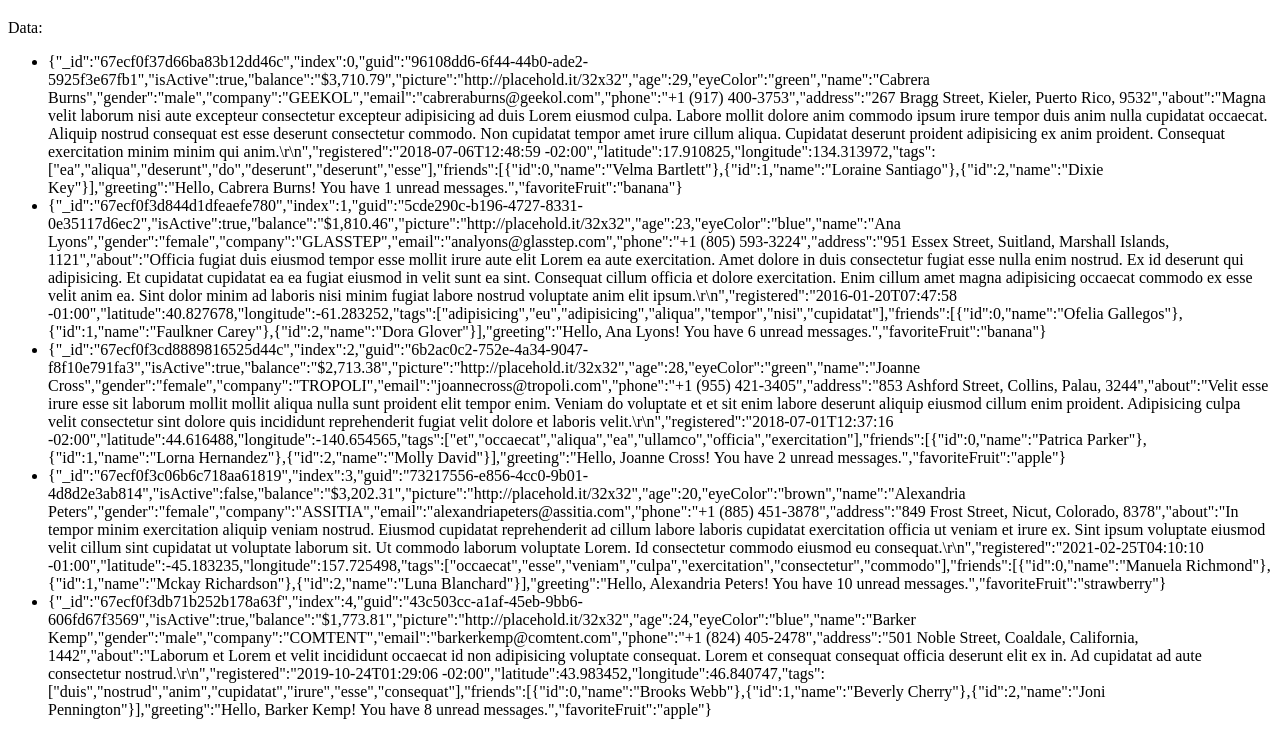
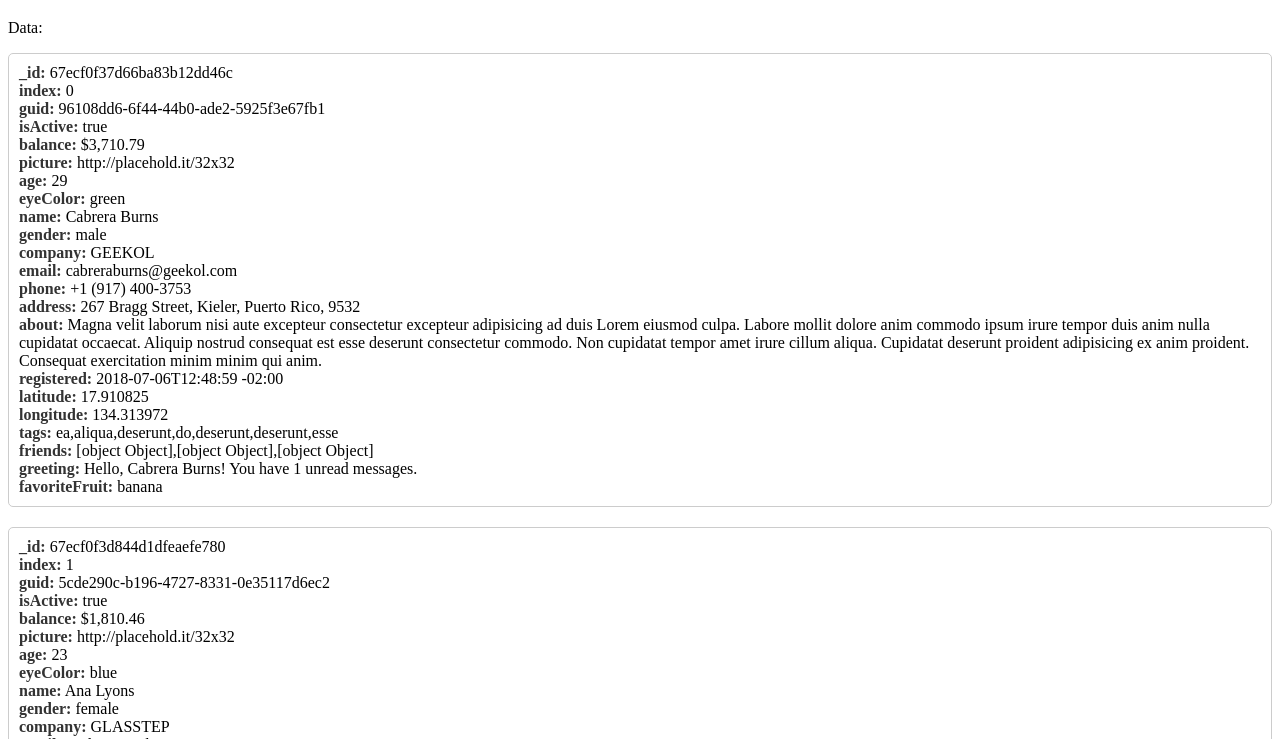
Before and after one commit to BerkanHRGL/javascript_oefening, a plain HTML site: page index.html in a window 1280 px wide. Shown: the part 61-800 px from the top of the page. Drawn offline with Linux system fonts and the light colour scheme.

Commit message:
Added css and updated js
Made the data easier to read

```diff
--- a/index.html
+++ b/index.html
@@ -4,6 +4,7 @@
     <meta charset="UTF-8">
     <meta name="viewport" content="width=device-width, initial-scale=1.0">
     <title>Javascript json</title>
+    <link rel="stylesheet" href="styles.css">
 </head>
 <body>
     <h1>Javascript json oefening</h1>
--- a/script.js
+++ b/script.js
@@ -11,7 +11,13 @@ async function getData() {
 
         container.innerHTML = `
             <ul>
-                ${json.map(item => `<li>${JSON.stringify(item)}</li>`).join('')}
+                ${json.map(item => `
+                    <li>
+                        ${Object.entries(item).map(([key, value]) => `
+                            <strong>${key}:</strong> ${value}
+                        `).join('<br>')}
+                    </li>
+                `).join('')}
             </ul>
         `;
 
--- a/styles.css
+++ b/styles.css
@@ -0,0 +1,15 @@
+#data-container ul {
+    list-style-type: none;
+    padding: 0;
+}
+
+#data-container li {
+    margin-bottom: 20px;
+    padding: 10px;
+    border: 1px solid #ccc;
+    border-radius: 5px;
+}
+
+#data-container strong {
+    color: #333;
+}
```
